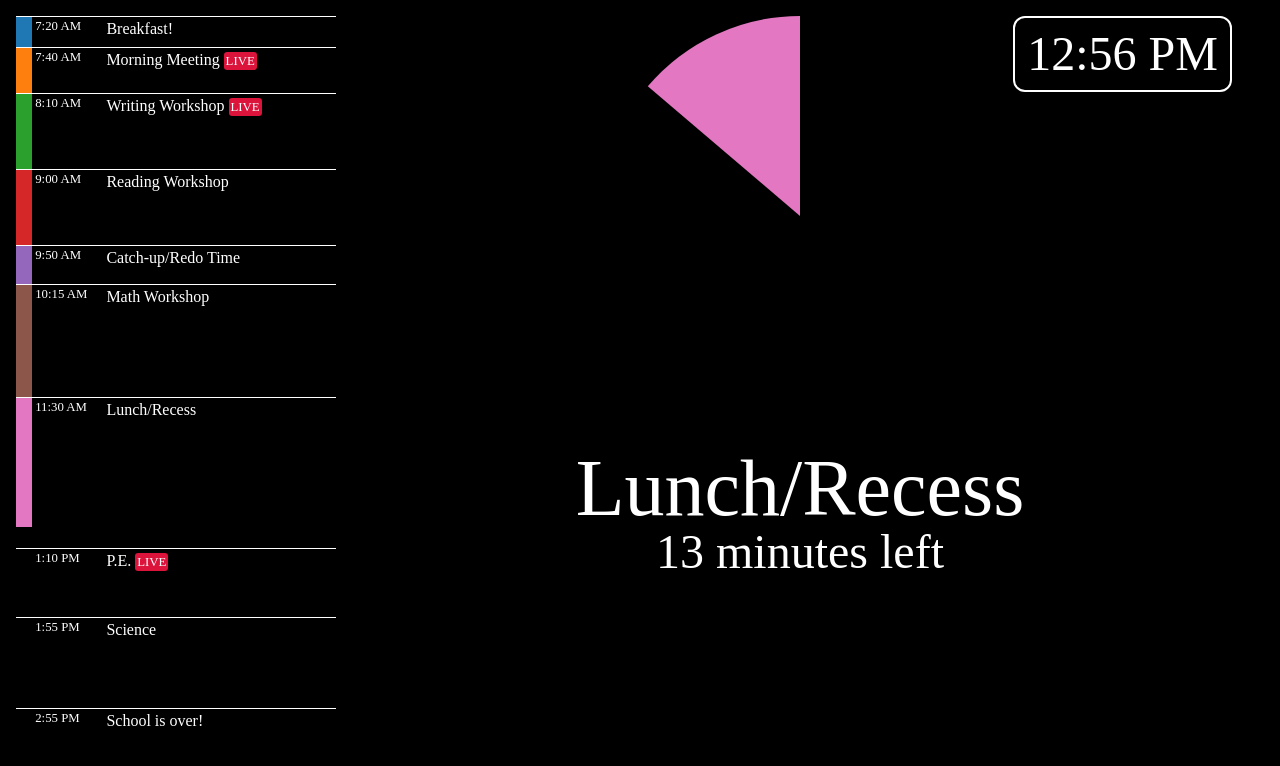
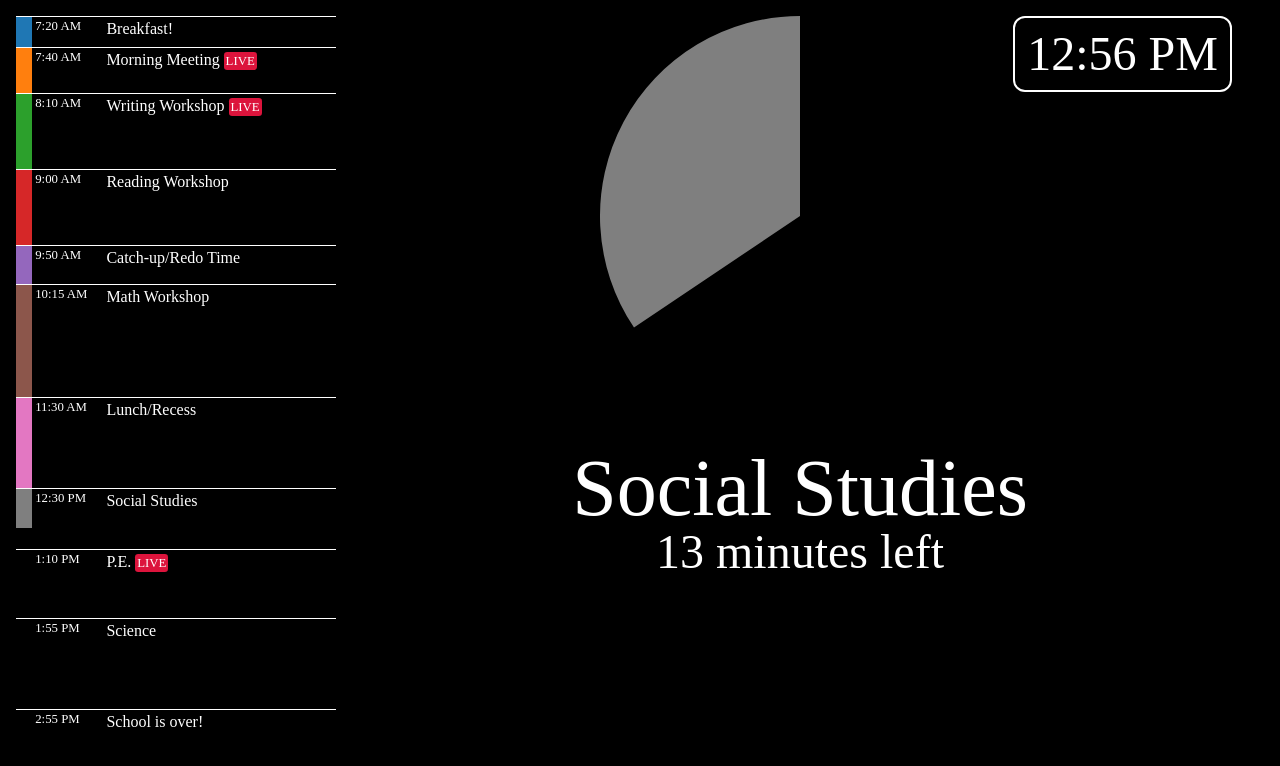
Before and after one commit to fluggo/jude-time, a Next.js app: page / in a window 1280 px wide. Shown: the top 766 px of the page. Built offline with nearby package versions, Linux system fonts and the light colour scheme.

Commit message:
FIX: Left out social studies

```diff
--- a/pages/index.tsx
+++ b/pages/index.tsx
@@ -52,8 +52,8 @@ function generateSchedule(date: DateTime): ScheduleEntry<DateTime>[] {
   }
 
   result.push({activity: 'Math Workshop', startTime: fromTime('10:15 AM'), live: mwf});
-
   result.push({activity: 'Lunch/Recess', startTime: fromTime('11:30 AM')});
+  result.push({activity: 'Social Studies', startTime: fromTime('12:30 PM')});
 
   const firstSpecial = 0;
   const special = SPECIALS_SCHEDULE[(firstSpecial + date.weekday - 1) % SPECIALS_SCHEDULE.length];
```
